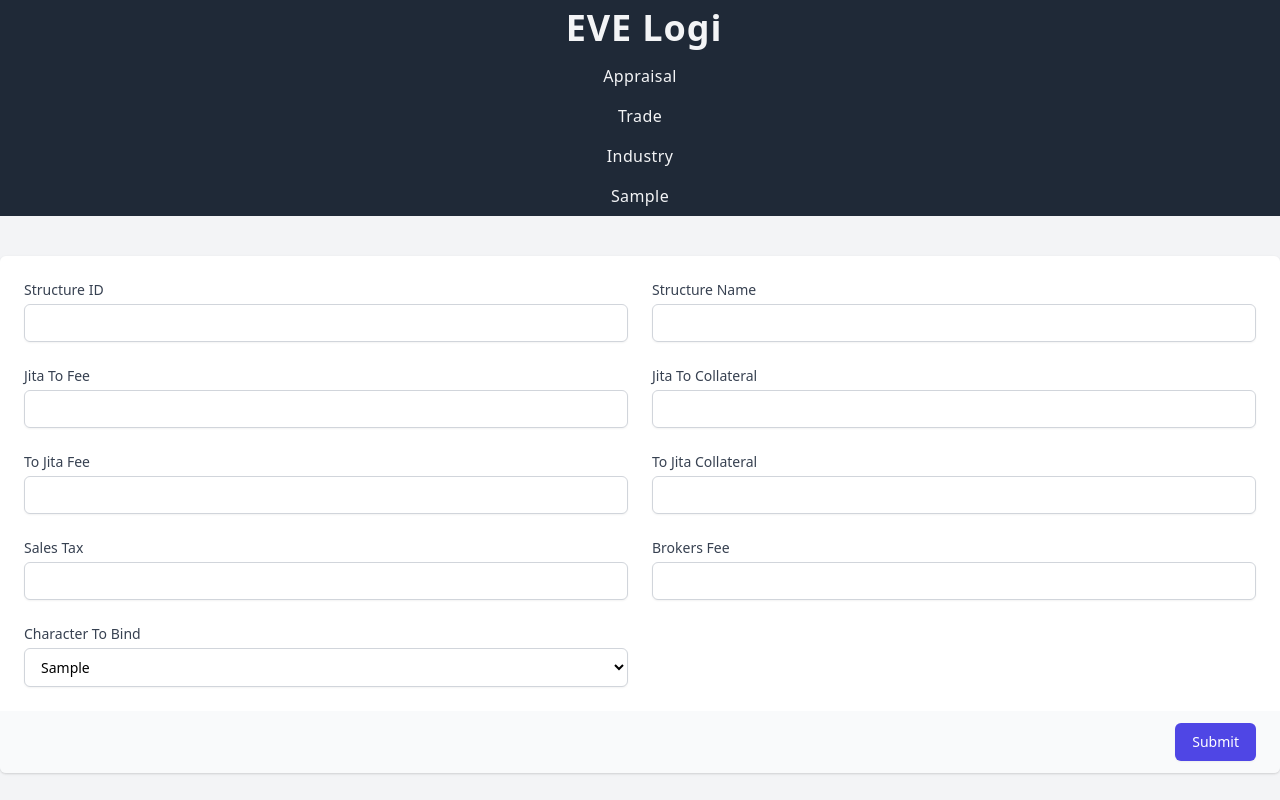
After one commit to qazwsxedckll/eve-logi, a Flask app: page /structure/add in a window 1280 px wide. The commit adds this page. Run offline with Flask 2, Linux system fonts and the light colour scheme; a user stored in the database is signed in; tables that the repository leaves empty hold one stand-in row (values such as "Sample post"); style sheets or scripts are compiled from the project's sources; parts of the project's set-up code (start-up, migrations or seed data) failed here and were passed over.

Commit message:
add add_structure

```diff
--- a/evelogi/__init__.py
+++ b/evelogi/__init__.py
@@ -11,10 +11,10 @@ from flask.logging import default_handler
 
 from evelogi.extensions import db, migrate, login_manager, cache, Base
 from evelogi.settings import config
-from evelogi.blueprints.auth import auth_bp
+from evelogi.blueprints.account import account_bp
 from evelogi.blueprints.main import main_bp
 from evelogi.blueprints.trade import trade_bp
-from evelogi.models.setting import User, Character_, RefreshToken, Structure
+from evelogi.models.account import User, Character_, RefreshToken, Structure
 
 
 def create_app():
@@ -64,7 +64,7 @@ def register_extensions(app):
 
 def register_blueprints(app):
     app.register_blueprint(main_bp)
-    app.register_blueprint(auth_bp)
+    app.register_blueprint(account_bp)
     app.register_blueprint(trade_bp)
 
 
--- a/evelogi/blueprints/auth.py
+++ b/evelogi/blueprints/account.py
@@ -8,17 +8,19 @@ from jose.exceptions import ExpiredSignatureError, JWTError, JWTClaimsError
 
 from flask import Blueprint
 from flask.templating import render_template
-from flask import request, current_app, abort, redirect, url_for, session
+from flask import request, current_app, abort, redirect, url_for
 
 from flask_login import login_user, current_user, logout_user, login_required
 
-from evelogi.models.setting import RefreshToken, Character_, User
+from evelogi.models.account import RefreshToken, Character_, User, Structure
 from evelogi.extensions import db
 from evelogi.utils import redirect_back
+from evelogi.forms.account import StructureForm
 
-auth_bp = Blueprint('auth', __name__)
+account_bp = Blueprint('account', __name__)
 
-@auth_bp.route('/login/')
+
+@account_bp.route('/login/')
 def login():
     state = request.args.get('state')
     if state is None or state != current_app.config['STATE']:
@@ -113,11 +115,12 @@ def login():
         abort(res.status_code)
 
 
-@auth_bp.route('/logout/')
+@account_bp.route('/logout/')
 @login_required
 def logout():
     logout_user()
     return redirect(url_for('main.index'))
+
 
 def validate_eve_jwt(jwt_token):
     """Validate a JWT token retrieved from the EVE SSO.
@@ -172,3 +175,41 @@ def validate_eve_jwt(jwt_token):
             current_app.logger.warning("The issuer claim was not from login.eveonline.com or "
                                        "https://login.eveonline.com: {}".format(str(e)))
             abort(400)
+
+
+@account_bp.route('/structure/add', methods=['GET', 'POST'])
+@login_required
+def add_structure():
+    characters = current_user.characters
+    choices = [(character.id, character.name)
+               for character in characters]
+    form = StructureForm()
+    form.character_id.choices = choices
+    if form.validate_on_submit():
+        structure_id = form.structure_id.data
+        name = form.name.data
+        jita_to_fee = form.jita_to_fee.data
+        jita_to_collateral = form.jita_to_collateral.data
+        to_jita_fee = form.to_jita_fee.data
+        to_jita_collateral = form.to_jita_collateral.data
+        sales_tax = form.sales_tax.data
+        brokers_fee = form.brokers_fee.data
+        character_id = form.character_id.data
+        character = Character_.query.get(character_id)
+        if character is None:
+            current_app.logger.error('character with id {} not found.'.format(character_id))
+            abort(400)
+        structure = Structure(structure_id=structure_id,
+                              name=name,
+                              jita_to_fee=jita_to_fee,
+                              jita_to_collateral=jita_to_collateral,
+                              to_jita_fee=to_jita_fee,
+                              to_jita_collateral=to_jita_collateral,
+                              sales_tax=sales_tax,
+                              brokers_fee=brokers_fee,
+                              character=character
+                              )
+        db.session.add(structure)
+        db.session.commit()
+        return redirect(url_for('main.account'))
+    return render_template('main/structure.html', form=form)
--- a/evelogi/blueprints/main.py
+++ b/evelogi/blueprints/main.py
@@ -3,6 +3,8 @@ from flask import render_template, session
 from flask.globals import current_app
 
 from flask_login import login_required
+
+from evelogi.models.account import Structure
 
 main_bp = Blueprint('main', __name__)
 
@@ -13,4 +15,5 @@ def index():
 @main_bp.route('/account')
 @login_required
 def account():
-    return render_template('main/account.html')
+    structures = Structure.query.all()
+    return render_template('main/account.html', structures=structures)
--- a/evelogi/blueprints/trade.py
+++ b/evelogi/blueprints/trade.py
@@ -13,7 +13,7 @@ trade_bp = Blueprint('trade', __name__)
 
 @trade_bp.route('/trade', methods=['GET', 'POST'])
 def trade():
-    if current_user.is_authenticated:
+    if not current_user.is_authenticated:
         return redirect(eve_oauth_url())
     else:
         SolarSystem = Base.classes.mapSolarSystems
--- a/evelogi/extensions.py
+++ b/evelogi/extensions.py
@@ -10,7 +10,7 @@ migrate = Migrate()
 login_manager = LoginManager()
 cache = Cache()
 
-from evelogi.models.setting import User
+from evelogi.models.account import User
 
 @login_manager.user_loader
 def load_user(user_id):
--- /dev/null
+++ b/evelogi/forms/account.py
@@ -0,0 +1,16 @@
+
+from flask_wtf import FlaskForm
+from wtforms import IntegerField, SubmitField, StringField, FloatField, SelectField
+from wtforms.validators import DataRequired
+
+class StructureForm(FlaskForm):
+    structure_id = StringField('Structure ID', validators=[DataRequired()])
+    name = StringField('Structure Name', validators=[DataRequired()])
+    jita_to_fee = IntegerField('Jita To Fee')
+    jita_to_collateral = FloatField('Jita To Collateral')
+    to_jita_fee = IntegerField('To Jita Fee')
+    to_jita_collateral = FloatField('To Jita Collateral')
+    sales_tax = FloatField('Sales Tax')
+    brokers_fee = FloatField('Brokers Fee')
+    character_id = SelectField('Character To Bind', coerce=int, validators=[DataRequired()])
+    submit = SubmitField('Submit')
--- a/evelogi/templates/macros.html
+++ b/evelogi/templates/macros.html
@@ -1,5 +1,5 @@
 {% macro form_field(field) %}
-    {{ field.lable }}<br>
+    {{ field.lable(**kwargs) }}<br>
     {{ field(**kwargs) }}<br>
     {% if field.errors %}
         {% for error in field.errors %}
--- /dev/null
+++ b/evelogi/templates/main/structure.html
@@ -0,0 +1,87 @@
+{% extends 'base.html' %}
+{% block main %}
+<div class="mt-10">
+    <div class="md:grid md:grid-cols-3 md:gap-6">
+        <div class="md:col-span-3">
+            <form action="{{ url_for('account.add_structure') }}" method="POST">
+                <div class="shadow overflow-hidden sm:rounded-md">
+                    <div class="px-4 py-5 bg-white sm:p-6">
+                        <div class="grid grid-cols-6 gap-6">
+                                {{ form.csrf_token }}
+                            <div class="col-span-6 sm:col-span-3">
+                                {{ form.structure_id.label(class="block text-sm font-medium text-gray-700") }}
+                                {{ form.structure_id(class="mt-1 block w-full py-2 px-3 border border-gray-300 bg-white rounded-md shadow-sm focus:outline-none focus:ring-indigo-500 focus:border-indigo-500 sm:text-sm") }}
+                                {% for error in form.structure_id.errors %}
+                                <small>{{ error }}</small>
+                                {% endfor %}
+                            </div>
+                            <div class="col-span-6 sm:col-span-3">
+                                {{ form.name.label(class="block text-sm font-medium text-gray-700") }}
+                                {{ form.name(class="mt-1 block w-full py-2 px-3 border border-gray-300 bg-white rounded-md shadow-sm focus:outline-none focus:ring-indigo-500 focus:border-indigo-500 sm:text-sm") }}
+                                {% for error in form.name.errors %}
+                                <small>{{ error }}</small>
+                                {% endfor %}
+                            </div>
+                            <div class="col-span-6 sm:col-span-3">
+                                {{ form.jita_to_fee.label(class="block text-sm font-medium text-gray-700") }}
+                                {{ form.jita_to_fee(default=0, class="mt-1 block w-full py-2 px-3 border border-gray-300 bg-white rounded-md shadow-sm focus:outline-none focus:ring-indigo-500 focus:border-indigo-500 sm:text-sm") }}
+                                {% for error in form.jita_to_fee.errors %}
+                                <small>{{ error }}</small>
+                                {% endfor %}
+                            </div>
+                            <div class="col-span-6 sm:col-span-3">
+                                {{ form.jita_to_collateral.label(class="block text-sm font-medium text-gray-700") }}
+                                {{ form.jita_to_collateral(class="mt-1 block w-full py-2 px-3 border border-gray-300 bg-white rounded-md shadow-sm focus:outline-none focus:ring-indigo-500 focus:border-indigo-500 sm:text-sm") }}
+                                {% for error in form.jita_to_collateral.errors %}
+                                <small>{{ error }}</small>
+                                {% endfor %}
+                            </div>
+                            <div class="col-span-6 sm:col-span-3">
+                                {{ form.to_jita_fee.label(class="block text-sm font-medium text-gray-700") }}
+                                {{ form.to_jita_fee(class="mt-1 block w-full py-2 px-3 border border-gray-300 bg-white rounded-md shadow-sm focus:outline-none focus:ring-indigo-500 focus:border-indigo-500 sm:text-sm") }}
+                                {% for error in form.to_jita_fee.errors %}
+                                <small>{{ error }}</small>
+                                {% endfor %}
+                            </div>
+                            <div class="col-span-6 sm:col-span-3">
+                                {{ form.to_jita_collateral.label(class="block text-sm font-medium text-gray-700") }}
+                                {{ form.to_jita_collateral(class="mt-1 block w-full py-2 px-3 border border-gray-300 bg-white rounded-md shadow-sm focus:outline-none focus:ring-indigo-500 focus:border-indigo-500 sm:text-sm") }}
+                                {% for error in form.to_jita_collateral.errors %}
+                                <small>{{ error }}</small>
+                                {% endfor %}
+                            </div>
+                            <div class="col-span-6 sm:col-span-3">
+                                {{ form.sales_tax.label(class="block text-sm font-medium text-gray-700") }}
+                                {{ form.sales_tax(class="mt-1 block w-full py-2 px-3 border border-gray-300 bg-white rounded-md shadow-sm focus:outline-none focus:ring-indigo-500 focus:border-indigo-500 sm:text-sm") }}
+                                {% for error in form.sales_tax.errors %}
+                                <small>{{ error }}</small>
+                                {% endfor %}
+                            </div>
+                            <div class="col-span-6 sm:col-span-3">
+                                {{ form.brokers_fee.label(class="block text-sm font-medium text-gray-700") }}
+                                {{ form.brokers_fee(class="mt-1 block w-full py-2 px-3 border border-gray-300 bg-white rounded-md shadow-sm focus:outline-none focus:ring-indigo-500 focus:border-indigo-500 sm:text-sm") }}
+                                {% for error in form.brokers_fee.errors %}
+                                <small>{{ error }}</small>
+                                {% endfor %}
+                            </div>
+                            <div class="col-span-6 sm:col-span-3">
+                                {{ form.character_id.label(class="block text-sm font-medium text-gray-700") }}
+                                {{ form.character_id(class="mt-1 block w-full py-2 px-3 border border-gray-300 bg-white rounded-md shadow-sm focus:outline-none focus:ring-indigo-500 focus:border-indigo-500 sm:text-sm") }}
+                                {% for error in form.character_id.errors %}
+                                <small>{{ error }}</small>
+                                {% endfor %}
+                            </div>
+                        </div>
+                    </div>
+                    <div class="px-4 py-3 bg-gray-50 text-right sm:px-6">
+                        <button type="submit"
+                            class="inline-flex justify-center py-2 px-4 border border-transparent shadow-sm text-sm font-medium rounded-md text-white bg-indigo-600 hover:bg-indigo-700 focus:outline-none focus:ring-2 focus:ring-offset-2 focus:ring-indigo-500">
+                            Submit
+                        </button>
+                    </div>
+                </div>
+            </form>
+        </div>
+    </div>
+</div>
+{% endblock main %}
```
Also changed, not shown: evelogi/models/account.py (renamed from evelogi/models/setting.py, +5 -10 lines), evelogi/templates/main/account.html (+12 -11 lines).
